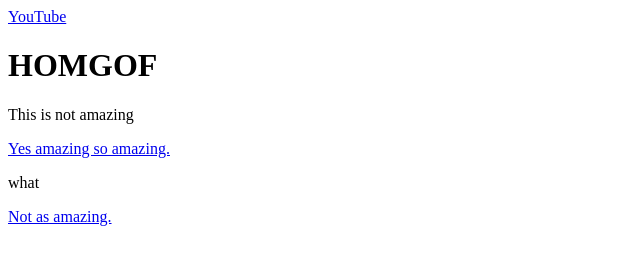
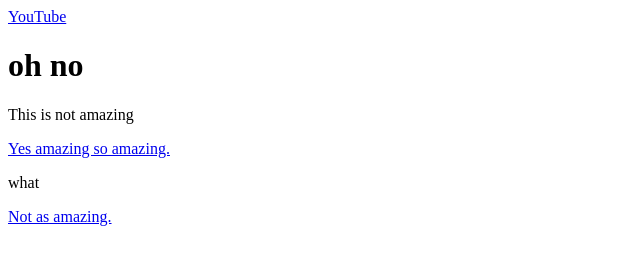
Before and after one commit to mauricey/iat339-demo-summer2016, a plain HTML site: page index.html in a window 1280 px wide. Shown: the whole page, without its empty margins (0-640 px from the left). Drawn offline with Linux system fonts and the light colour scheme.

Commit message:
Changed h1 to "oh no"

```diff
--- a/index.html
+++ b/index.html
@@ -10,7 +10,7 @@
 		<a href="http://www.youtube.com">YouTube</a>
 	</nav>
 
-	<h1>HOMGOF</h1>
+	<h1>oh no</h1>
 
 	<p> This is not amazing </p>
 
```
